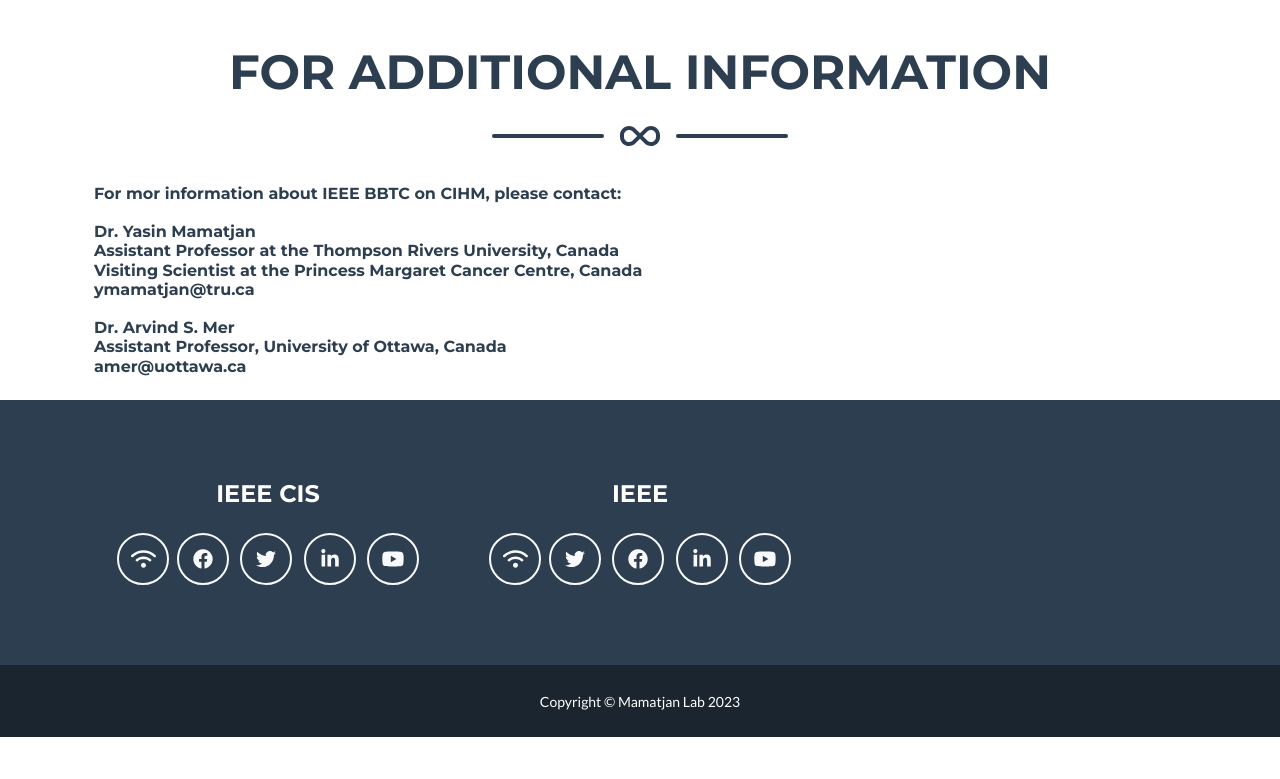
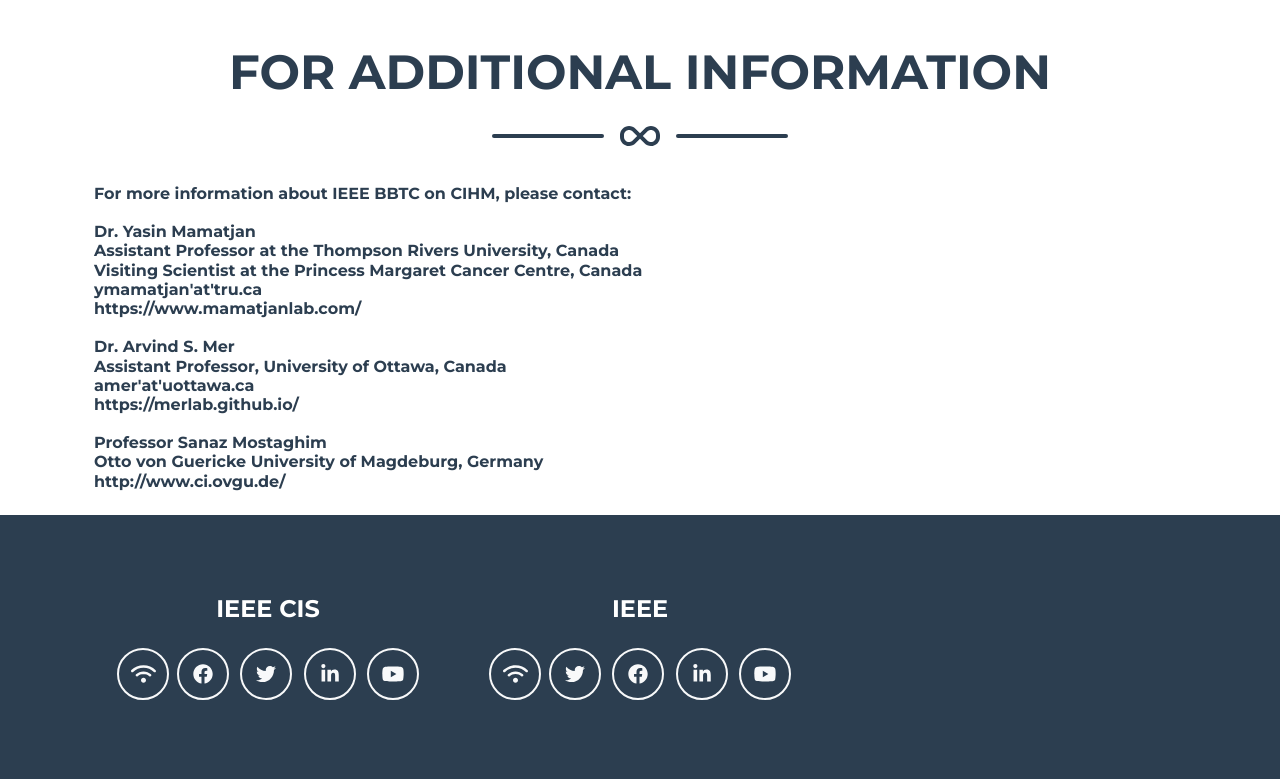
Before and after one commit to TheEhMan/jlnoihoiyghhjg, a Django app: page /IEEE-CIHM/ in a window 1280 px wide. Shown: the part 1988-2767 px from the top of the page. Before the commit the page ends 2725 px from the top, so only its background shows below. Run offline with Django 4.2, Linux system fonts and the light colour scheme; parts of the project's set-up code (start-up, migrations or seed data) failed here and were passed over; some libraries are stand-ins or nearby versions.

Commit message:
fixed the ieee page

```diff
--- a/website/templates/website/ieee.html
+++ b/website/templates/website/ieee.html
@@ -276,7 +276,7 @@
                     <div class="divider-custom-line"></div>
                 </div>
                 <h6>
-                    For mor information about IEEE BBTC on CIHM, please contact:
+                    For more information about IEEE BBTC on CIHM, please contact:
                     <br/>
                     <br/>
                     Dr. Yasin Mamatjan
@@ -285,14 +285,26 @@
                     <br/>
                      Visiting Scientist at the Princess Margaret Cancer Centre, Canada
                     <br/>
-                    ymamatjan@tru.ca
+                    ymamatjan'at'tru.ca
+                    <br/>
+                    https://www.mamatjanlab.com/
                     <br/>
                     <br/>
                     Dr. Arvind S. Mer
                     <br/>
                     Assistant Professor, University of Ottawa, Canada
                     <br/>
-                    amer@uottawa.ca
+                    amer'at'uottawa.ca
+                    <br/>
+                    https://merlab.github.io/
+                    <br/>
+                    <br/>
+                    Professor Sanaz Mostaghim
+                    <br/>
+                    Otto von Guericke University of Magdeburg, Germany
+                    <br/>
+                    http://www.ci.ovgu.de/
+                    <br/>
                 </h6>
             </div>
         </section>
```
